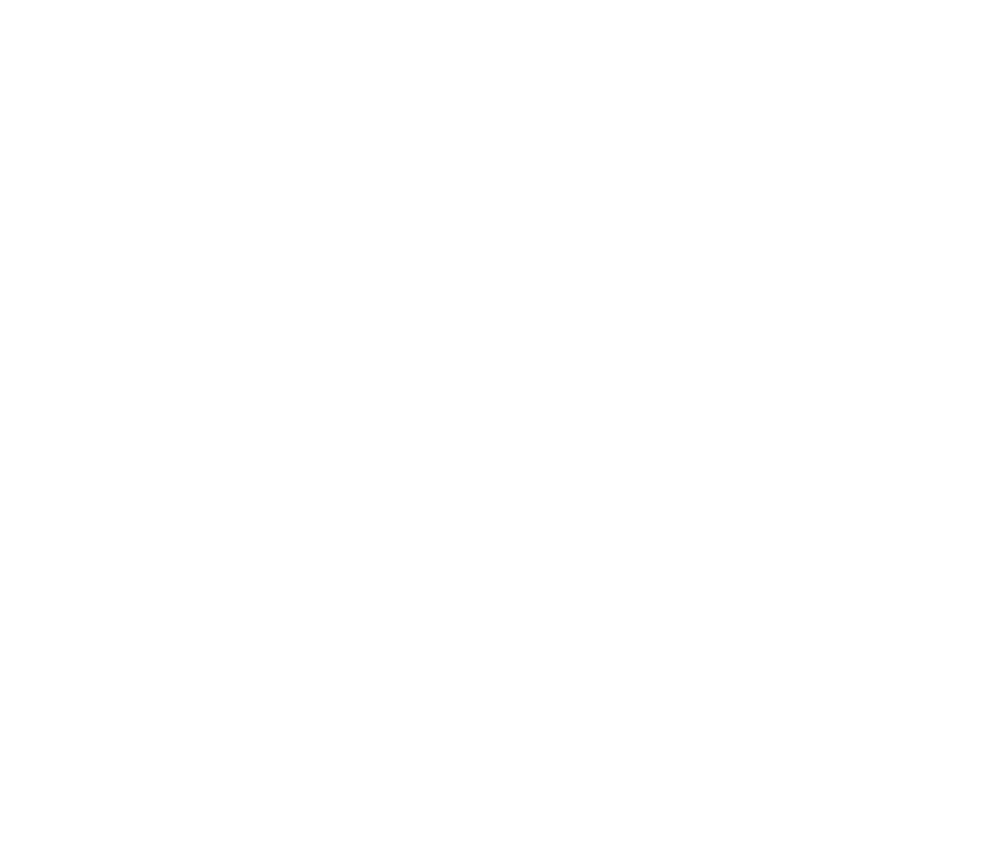
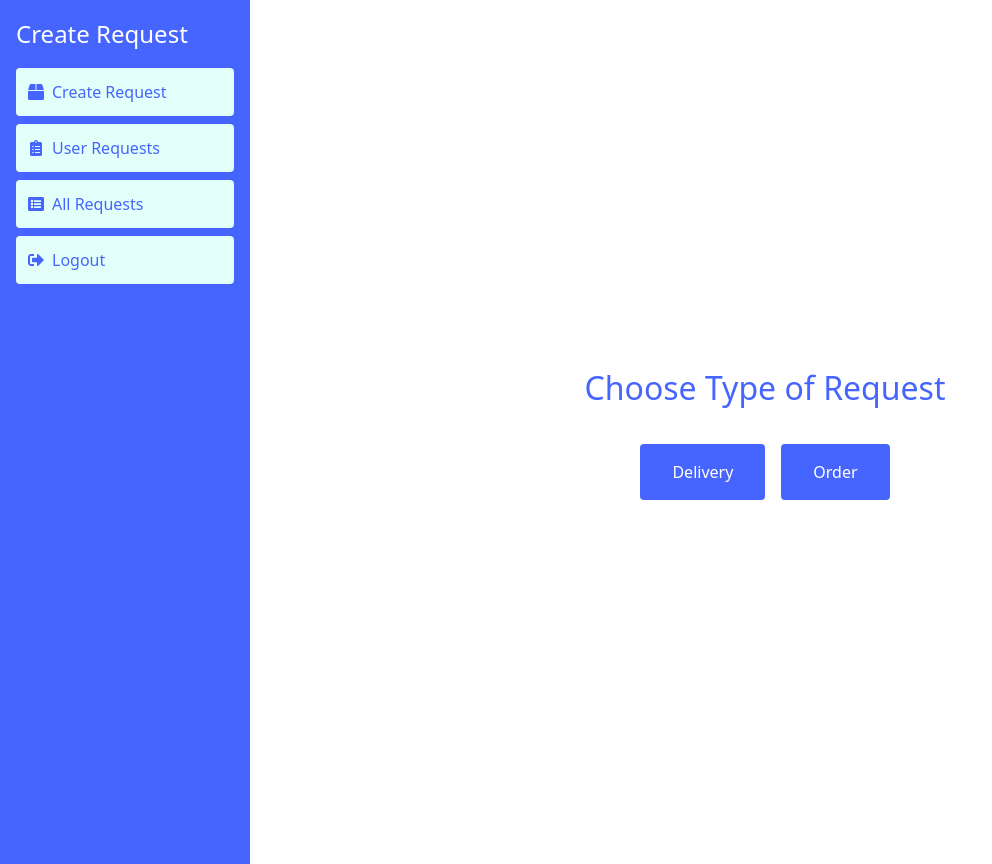
Before and after one commit to yaroslav-tsarenko/gotoinc-test-task, a React (Create React App) app: page /1/create in a window 1280 px wide. Before the commit this address had no page. Shown: the whole page, without its empty margins (0-992 px from the left). Before the commit the page ends 800 px from the top, so only its background shows below. Built offline with nearby package versions, Linux system fonts and the light colour scheme.

Commit message:
#GTT-005: implemented choose type of request form

```diff
--- a/src/App.tsx
+++ b/src/App.tsx
@@ -7,12 +7,14 @@
 import AllRequests from "./pages/all-requests/AllRequests";
 import Register from "./pages/register/Register";
 import Login from "./pages/login/Login";
+import CreateRequest from "./pages/create-request/CreateRequest";
 
 const App: React.FC = () => {
     return (
         <Router>
             <Routes>
                 <Route path="/:id/home" element={<Home />} />
+                <Route path="/:id/create" element={<CreateRequest />} />
                 <Route path="/:id/create/order" element={<CreateOrder />} />
                 <Route path="/:id/create/deliver" element={<CreateDelivery />} />
                 <Route path="/:id/requests" element={<UserRequest />} />
--- a/src/components/dashboard-layout/DashboardLayout.tsx
+++ b/src/components/dashboard-layout/DashboardLayout.tsx
@@ -24,11 +24,8 @@
         <div className={styles.dashboard}>
             <aside className={styles.sidebar}>
                 <h2>{title}</h2>
-                <button onClick={() => navigate(`/${currentUser?.id}/create/order`)}>
-                    <FaBox /> Create Order
-                </button>
-                <button onClick={() => navigate(`/${currentUser?.id}/create/deliver`)}>
-                    <FaTruck /> Create Delivery
+                <button onClick={() => navigate(`/${currentUser?.id}/create`)}>
+                    <FaBox /> Create Request
                 </button>
                 <button onClick={() => navigate(`/${currentUser?.id}/requests`)}>
                     <FaClipboardList /> User Requests
--- /dev/null
+++ b/src/components/request-type-form/RequestTypeForm.module.scss
@@ -0,0 +1,33 @@
+.requestTypeForm {
+  display: flex;
+  flex-direction: column;
+  align-items: center;
+  justify-content: center;
+  min-height: 100vh;
+}
+
+.title {
+  font-size: 2rem;
+  color: var(--royal-blue);
+  margin-bottom: 2rem;
+}
+
+.buttonGroup {
+  display: flex;
+  gap: 1rem;
+}
+
+.button {
+  background-color: var(--royal-blue);
+  color: var(--white);
+  padding: 1rem 2rem;
+  border: none;
+  border-radius: 4px;
+  cursor: pointer;
+  font-size: 1rem;
+  transition: background-color 0.3s ease;
+}
+
+.button:hover {
+  background-color: var(--royal-blue-hovered);
+}
--- /dev/null
+++ b/src/components/request-type-form/RequestTypeForm.tsx
@@ -0,0 +1,30 @@
+import React from 'react';
+import { useNavigate, useParams } from 'react-router-dom';
+import styles from './RequestTypeForm.module.scss';
+
+const RequestTypeForm: React.FC = () => {
+    const navigate = useNavigate();
+    const { id } = useParams<{ id: string }>();
+
+    return (
+        <div className={styles.requestTypeForm}>
+            <h1 className={styles.title}>Choose Type of Request</h1>
+            <div className={styles.buttonGroup}>
+                <button
+                    className={styles.button}
+                    onClick={() => navigate(`/${id}/create/deliver`)}
+                >
+                    Delivery
+                </button>
+                <button
+                    className={styles.button}
+                    onClick={() => navigate(`/${id}/create/order`)}
+                >
+                    Order
+                </button>
+            </div>
+        </div>
+    );
+};
+
+export default RequestTypeForm;
--- a/src/index.css
+++ b/src/index.css
@@ -4,8 +4,8 @@
 
 :root{
     --white: #ffffff;
-    --royal-blue: #5546ff;
+    --royal-blue: #4665ff;
+    --royal-blue-hovered: #3451e1;
     --light-diamond: #e2fffa;
     --light-diamond-hovered: #d8e4e2;
-
 }
--- a/src/pages/create-order/CreateOrder.tsx
+++ b/src/pages/create-order/CreateOrder.tsx
@@ -4,6 +4,8 @@
 const CreateOrder: React.FC = () => {
     return (
         <DashboardLayout title="Create Order">
+
+
         </DashboardLayout>
     );
 };
--- /dev/null
+++ b/src/pages/create-request/CreateRequest.tsx
@@ -0,0 +1,13 @@
+import React, {FC} from 'react';
+import DashboardLayout from "../../components/dashboard-layout/DashboardLayout";
+import RequestTypeForm from "../../components/request-type-form/RequestTypeForm";
+
+const CreateRequest: FC = () => {
+    return (
+        <DashboardLayout title="Create Request">
+            <RequestTypeForm/>
+        </DashboardLayout>
+    );
+};
+
+export default CreateRequest;
```
